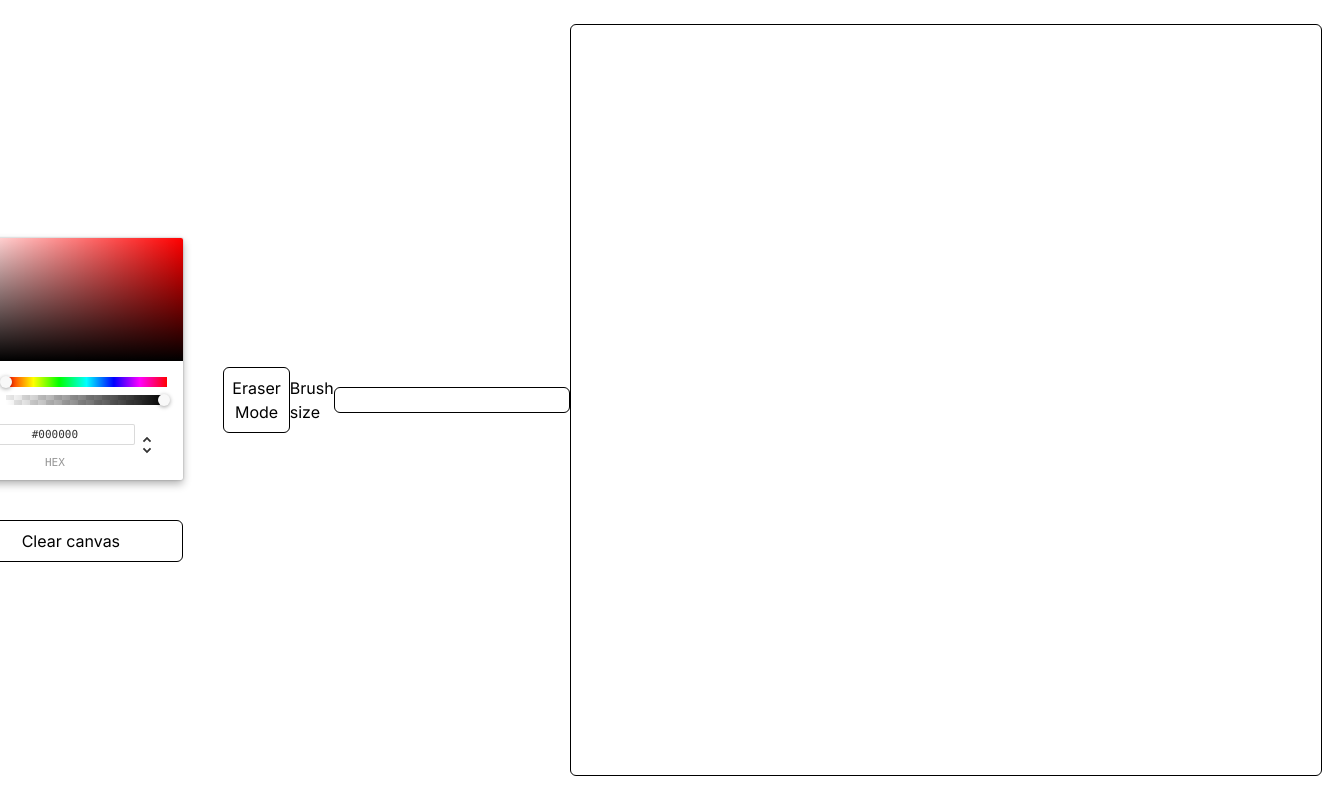
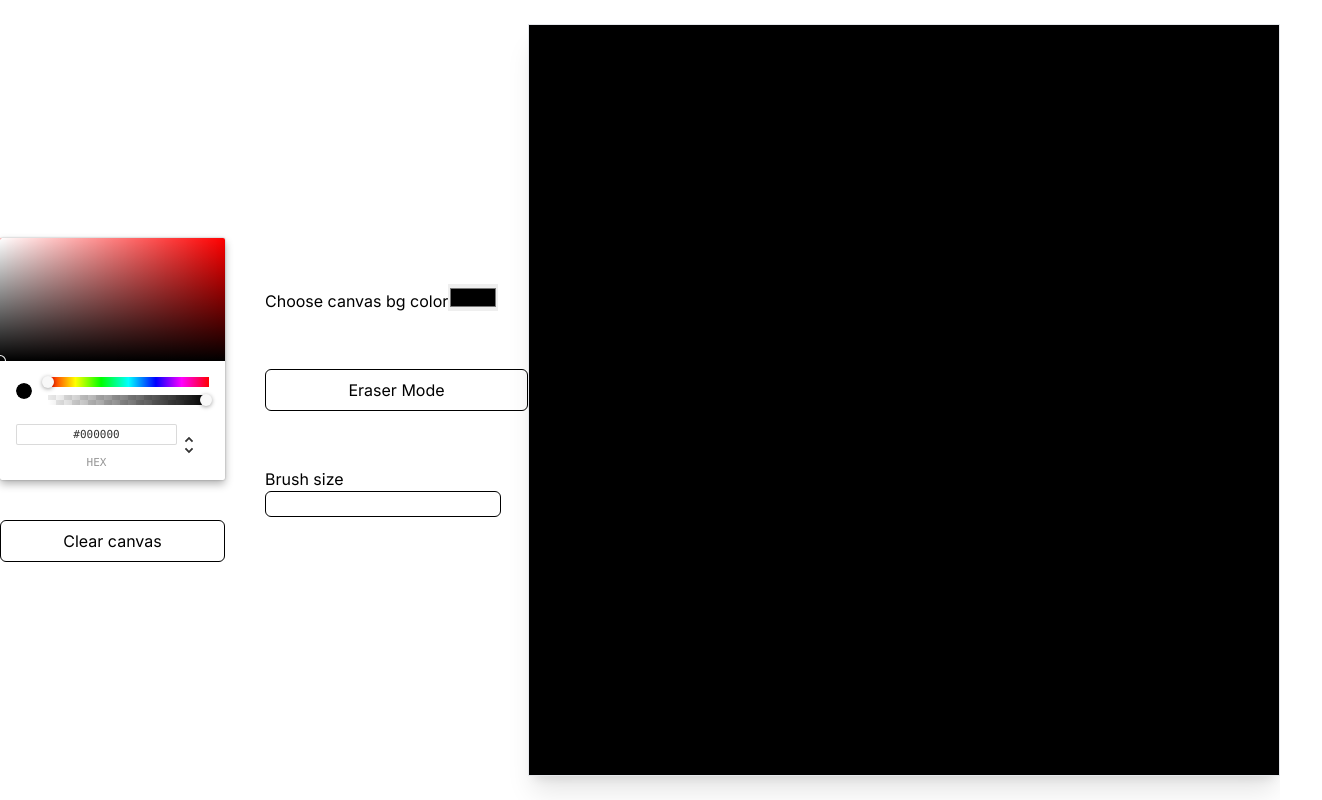
Before and after one commit to codecShivam/collaboGraphy, a Next.js app in the folder client/: page / in a window 1280 px wide. Shown: the whole page, 1322 px wide, since content can reach past the window. Built offline with nearby package versions, Linux system fonts and the light colour scheme; no server answers.

Commit message:
dynamic canvas bg color

```diff
--- a/client/app/page.tsx
+++ b/client/app/page.tsx
@@ -9,16 +9,15 @@ const socket = io('http://localhost:3001'); // Update with your Vercel domain
 // const socket = io('http://collabography.vercel.app'); // Update with your Vercel domain
 
 export default function Page() {
+  const [canvasBackgroundColor, setCanvasBackgroundColor] = useState<string>('#000');
   const [eraserMode, setEraserMode] = useState(false);
   const [brushWidth, setBrushWidth] = useState<number>(5);
   const [color, setColor] = useState<string>('#000');
   const { canvasRef, onMouseDown, clear } = useDraw(createLine);
 
-
   const toggleEraserMode = () => {
     setEraserMode(!eraserMode);
   };
-
 
   useEffect(() => {
     const ctx = canvasRef.current?.getContext('2d');
@@ -56,7 +55,7 @@ export default function Page() {
   }, [canvasRef, clear]);
 
   function createLine({ prevPoint, currentPoint, ctx }: Draw) {
-    const lineColor = eraserMode ? 'white' : color; // Use white as the eraser color
+    const lineColor = eraserMode ? canvasBackgroundColor : color;
     socket.emit('draw-line', { prevPoint, currentPoint, color: lineColor, brushWidth });
     drawLine({ prevPoint, currentPoint, ctx, color: lineColor, brushWidth });
   }
@@ -72,6 +71,15 @@ export default function Page() {
           Clear canvas
         </button>
       </div>
+      <div className='flex flex-col gap-14'>
+        <div>
+          <label htmlFor='color'>Choose canvas bg color</label>
+          <input
+            type='color'
+            value={canvasBackgroundColor}
+            onChange={(e) => setCanvasBackgroundColor(e.target.value)}
+          />
+        </div>
         <button
           type='button'
           className='p-2 rounded-md border border-black'
@@ -79,15 +87,18 @@ export default function Page() {
         >
           {eraserMode ? 'Exit Eraser Mode' : 'Eraser Mode'}
         </button>
+        <div>
           <label htmlFor='brush-size'>Brush size</label>
           <input type='number' className='border border-black rounded-md' onChange={(e) => setBrushWidth(+e.target.value)} />
+        </div>
+      </div>
       <canvas
         ref={canvasRef}
         onMouseDown={onMouseDown}
         width={750}
         height={750}
-  className='border border-black rounded-md'
-  style={{ cursor: eraserMode ? 'cell' : 'crosshair' }} // Change cursor for eraser mode
+        className='shadow-xl border'
+        style={{ cursor: eraserMode ? 'cell' : 'crosshair', backgroundColor: canvasBackgroundColor }}
       />
     </div>
   );
```
Lines whose indentation alone changed are shown as unchanged.
